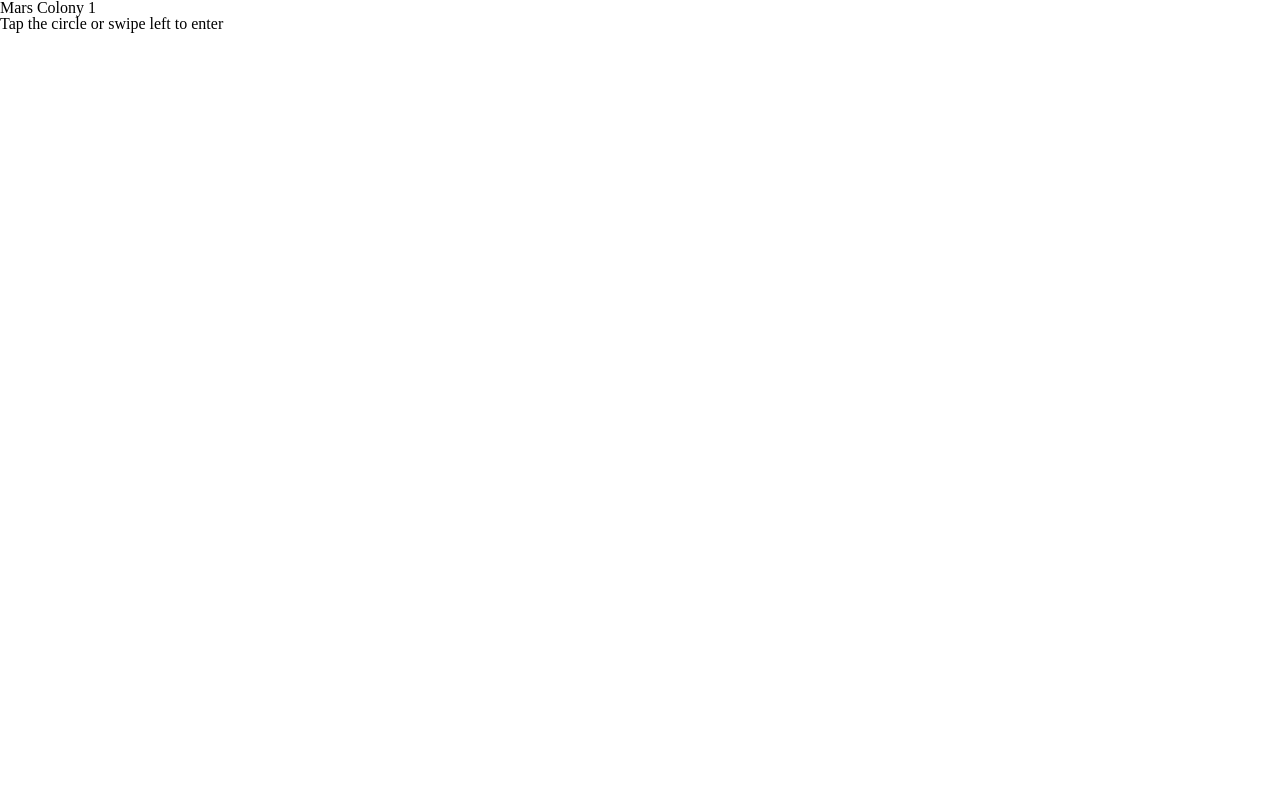
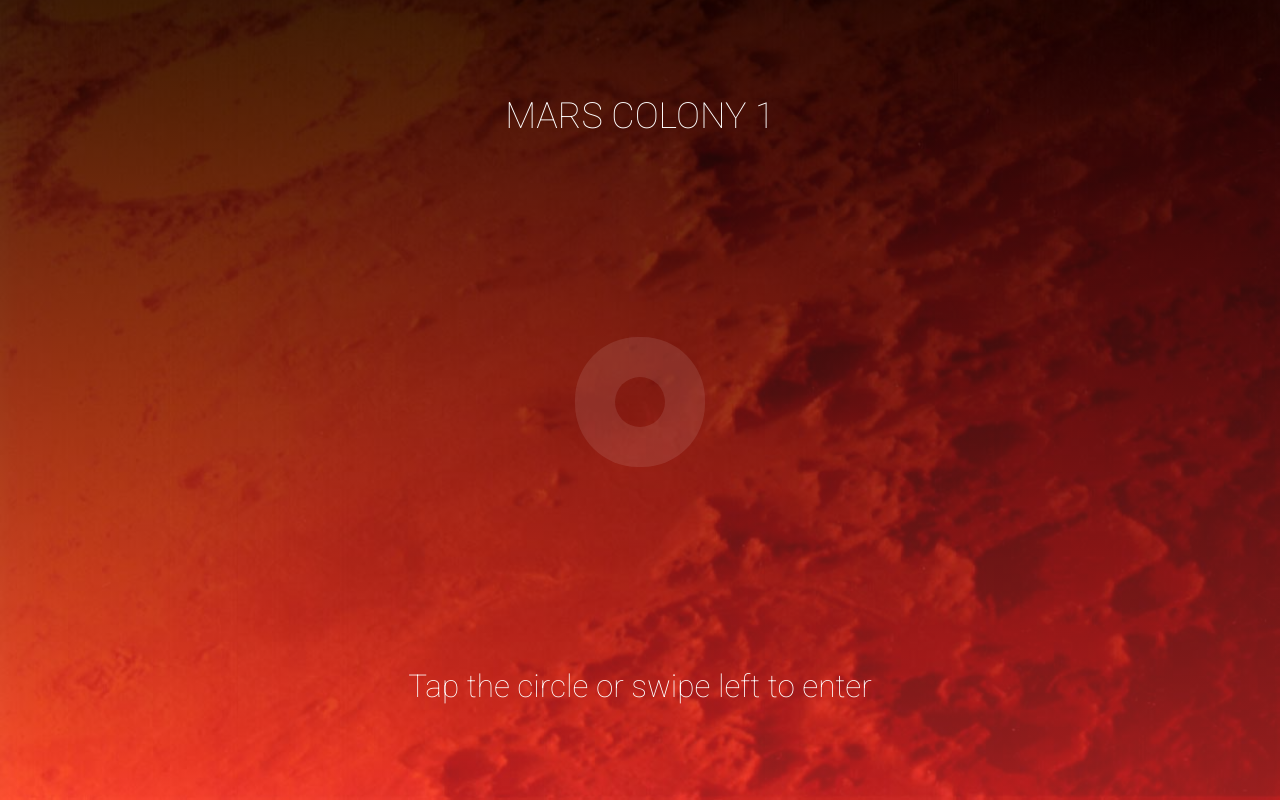
Before and after one commit to alanchow01/Project_04-Mars_Colony_Reporting_App, a website: page src/index.html in a window 1280 px wide. Drawn offline with nearby package versions, Linux system fonts and the light colour scheme; some packages are replaced by stand-ins of ours; files that its build step writes are made by us from their sources.

Commit message:
update file names

```diff
--- a/src/app/index.scss
+++ b/src/app/index.scss
@@ -9,7 +9,7 @@
 @import "./check-in/check-in";
 @import "./encounters/encounters";
 @import "./animations";
-@import url(http://fonts.googleapis.com/css?family=Roboto:100,400,700italic,400italic);
+// @import url(http://fonts.googleapis.com/css?family=Roboto:100,400,700italic,400italic);
 
 $red-color: #ed4343;
 $red-font: 'Roboto', sans-serif;
--- a/src/app/main/main.scss
+++ b/src/app/main/_main.scss
@@ -1,7 +1,7 @@
 .welcome {
   background:
   linear-gradient(to bottom, rgba(0, 0, 0, .75) 0%, rgba(255,50,50, .6) 100%),
-  url('./images/mars.jpg') bottom left;
+  url('../app/images/mars.jpg') bottom left;
   background-size: cover, cover;
   color: #fff;
   display: flex;
--- a/src/index.html
+++ b/src/index.html
@@ -8,7 +8,6 @@
     <meta name="viewport" content="width=device-width">
     <!-- Place favicon.ico and apple-touch-icon.png in the root directory -->
 
-    <link rel="shortcut icon" href="http://www.redacademy.com/drive/themes/redacademy/assets/favicons/favicon.ico" type="image/x-icon">
     <link rel="apple-touch-icon" href="http://www.redacademy.com/drive/themes/redacademy/assets/favicons/apple-touch-icon.png">
     <link rel="apple-touch-icon" sizes="57x57" href="http://www.redacademy.com/drive/themes/redacademy/assets/favicons/apple-touch-icon-57x57.png">
     <link rel="apple-touch-icon" sizes="72x72" href="http://www.redacademy.com/drive/themes/redacademy/assets/favicons/apple-touch-icon-72x72.png">
@@ -18,11 +17,11 @@
     <link rel="apple-touch-icon" sizes="72x72" href="http://www.redacademy.com/drive/themes/redacademy/assets/favicons/apple-touch-icon-120x120.png">
     <link rel="apple-touch-icon" sizes="114x114" href="http://www.redacademy.com/drive/themes/redacademy/assets/favicons/apple-touch-icon-76x76.png">
     <link rel="apple-touch-icon" sizes="144x144" href="http://www.redacademy.com/drive/themes/redacademy/assets/favicons/apple-touch-icon-152x152.png">
+    <link href='https://fonts.googleapis.com/css?family=Roboto:100,300' rel='stylesheet' type='text/css'>
     <meta name="msapplication-square70x70logo" content="http://www.redacademy.com/drive/themes/redacademy/assets/favicons/smalltile.png">
     <meta name="msapplication-square150x150logo" content="http://www.redacademy.com/drive/themes/redacademy/assets/favicons/mediumtile.png">
     <meta name="msapplication-wide310x150logo" content="http://www.redacademy.com/drive/themes/redacademy/assets/favicons/widetile.png">
 
-    <link rel="stylesheet" href="app/reset.css">
     <!-- build:css({.tmp/serve,src}) styles/vendor.css -->
     <!-- bower:css -->
     <!-- run `gulp inject` to automatically populate bower styles dependencies -->
```
Also changed, not shown: firebase.json (added), src/app/_animations.scss (renamed from src/app/animations.scss), src/app/_reset.scss (renamed from src/app/reset.css), src/app/check-in/_check-in.scss (renamed from src/app/check-in/check-in.scss), src/app/encounters/_encounters.scss (renamed from src/app/encounters/encounters.scss), src/app/report/_report.scss (renamed from src/app/report/report.scss).
